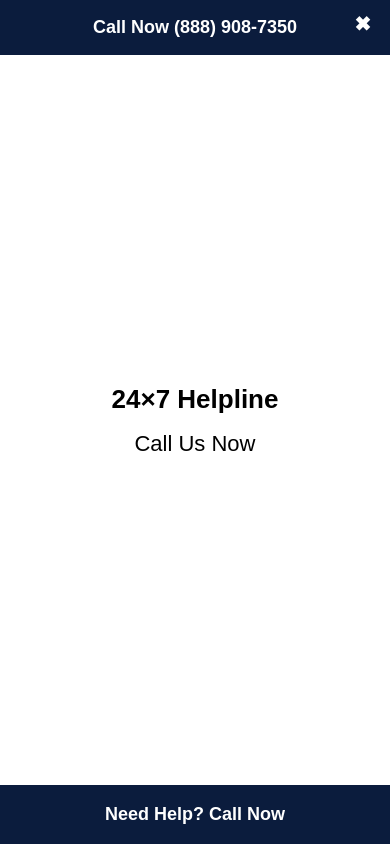
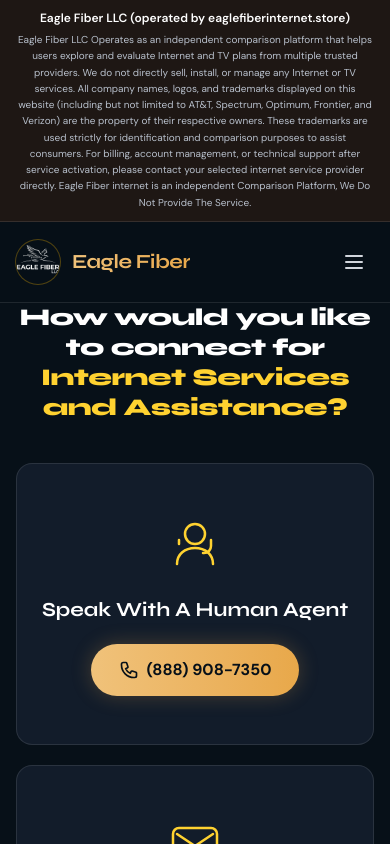
Before and after one commit to ajazsadat/eaglefiberinternet.store, a Next.js app: page /xfinity-plans in a window 390 px wide. Shown: the top 844 px of the page. Built offline with nearby package versions, Linux system fonts and the light colour scheme.

Commit message:
Add mobile Live Agent banner to Xfinity page

```diff
--- a/src/app/xfinity-plans/page.js
+++ b/src/app/xfinity-plans/page.js
@@ -1,6 +1,6 @@
 import ProviderPage from '@/components/ProviderPage';
 import { providerFaqs, providerContentSections } from '@/lib/providerContent';
-import XfinityMobileCallPopup from '@/components/XfinityMobileCallPopup';
+import ConnectOptions from '@/components/ConnectOptions';
 
 export const metadata = {
   title: 'Xfinity Plans | Eagle Fiber Internet',
@@ -11,6 +11,11 @@
 export default function XfinityPage() {
   return (
     <>
+      {/* Mobile-only Live Agent banner (from Live Agent page). Visible on mobile, hidden on md+. */}
+      <div className="block md:hidden">
+        <ConnectOptions />
+      </div>
+
       <ProviderPage
         name="Xfinity"
         brandMark="Xfinity®"
@@ -86,7 +91,6 @@
           cta: 'Visit Independent Support Help',
         }}
       />
-      <XfinityMobileCallPopup />
     </>
   );
 }
```
